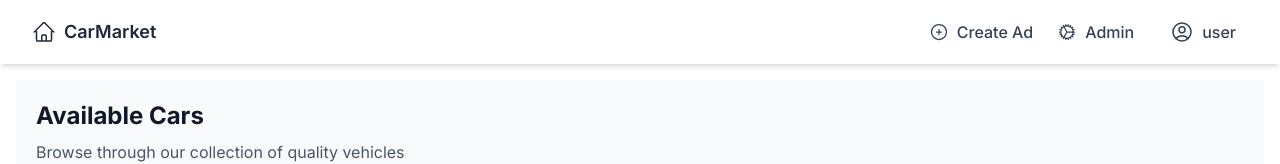
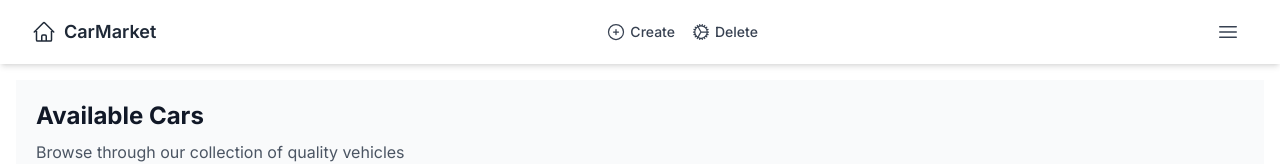
Before and after one commit to parnikamodi/car-dealership, a Next.js app: page / in a window 1280 px wide. Shown: the top 164 px of the page. Built offline with nearby package versions, Linux system fonts and the light colour scheme; no server answers; the database is empty; sample sign-in values are in the browser's storage.

Commit message:
updated delete option

```diff
--- a/src/components/layout/Navbar.tsx
+++ b/src/components/layout/Navbar.tsx
@@ -4,13 +4,14 @@ import { useAuth } from '@/hooks/useAuth'
 import Link from 'next/link'
 import { signOut } from 'firebase/auth'
 import { auth } from '@/lib/firebase/config'
-import { PlusCircleIcon, UserCircleIcon, CogIcon, HomeIcon } from '@heroicons/react/24/outline'
+import { PlusCircleIcon, UserCircleIcon, CogIcon, HomeIcon, Bars3Icon, XMarkIcon } from '@heroicons/react/24/outline'
 import { useState, useRef, useEffect } from 'react'
 import { usePathname, useRouter } from 'next/navigation'
 
 export default function Navbar() {
   const { user } = useAuth()
   const [isSettingsOpen, setIsSettingsOpen] = useState(false)
+  const [isMobileMenuOpen, setIsMobileMenuOpen] = useState(false)
   const [showPasswordModal, setShowPasswordModal] = useState(false)
   const [password, setPassword] = useState('')
   const [error, setError] = useState('')
@@ -20,8 +21,7 @@ export default function Navbar() {
   const router = useRouter()
   const isAdminPage = pathname === '/admin'
 
-  // Preset password
-  const ADMIN_PASSWORD = "admin123" // You can change this to any password you want
+  const ADMIN_PASSWORD = "admin123"
 
   useEffect(() => {
     function handleClickOutside(event: MouseEvent) {
@@ -61,10 +61,33 @@ export default function Navbar() {
     try {
       await signOut(auth)
       setIsSettingsOpen(false)
+      setIsMobileMenuOpen(false)
     } catch (error) {
       console.error('Logout error:', error)
     }
   }
+
+  const NavActions = () => (
+    <>
+      <Link
+        href="/create"
+        className="flex items-center gap-1 text-gray-700 hover:text-amber-600 font-medium transition-colors duration-200"
+      >
+        <PlusCircleIcon className="h-5 w-5" />
+        <span className="text-sm">Create</span>
+      </Link>
+
+      {!isAdminPage && (
+        <Link
+          href="/admin"
+          className="flex items-center gap-1 text-gray-700 hover:text-amber-600 font-medium transition-colors duration-200"
+        >
+          <CogIcon className="h-5 w-5" />
+          <span className="text-sm">Delete</span>
+        </Link>
+      )}
+    </>
+  )
 
   return (
     <>
@@ -82,56 +105,28 @@ export default function Navbar() {
               </Link>
             </div>
 
-            {/* Right side - Navigation Items */}
-            <div className="flex items-center gap-6">
+            {/* Center - Action Buttons (visible on all screens) */}
+            {user && (
+              <div className="flex items-center gap-4">
+                <NavActions />
+              </div>
+            )}
+
+            {/* Right side - User Menu/Login */}
+            <div className="flex items-center gap-4">
               {user ? (
-                <>
-                  <Link
-                    href="/create"
-                    className="flex items-center gap-2 text-gray-700 hover:text-amber-600 font-medium transition-colors duration-200"
+                <div className="flex items-center gap-2">
+                  <button
+                    onClick={() => setIsMobileMenuOpen(!isMobileMenuOpen)}
+                    className="p-2 text-gray-700 hover:text-amber-600 transition-colors duration-200"
                   >
-                    <PlusCircleIcon className="h-5 w-5" />
-                    <span>Create Ad</span>
-                  </Link>
-
-                  {!isAdminPage && (
-                    <Link
-                      href="/admin"
-                      className="flex items-center gap-2 text-gray-700 hover:text-amber-600 font-medium transition-colors duration-200"
-                    >
-                      <CogIcon className="h-5 w-5" />
-                      <span>Admin</span>
-                    </Link>
-                  )}
-
-                  <div ref={dropdownRef} className="relative">
-                    <button
-                      onClick={() => setIsSettingsOpen(!isSettingsOpen)}
-                      className="flex items-center gap-2 text-gray-700 hover:text-amber-600 transition-colors duration-200 py-2 px-3 rounded-md"
-                    >
-                      <UserCircleIcon className="h-6 w-6" />
-                      <span className="font-medium">{user.email?.split('@')[0]}</span>
-                    </button>
-
-                    {isSettingsOpen && (
-                      <div className="absolute right-0 mt-2 w-48 bg-white rounded-md shadow-lg py-1 ring-1 ring-black ring-opacity-5 z-50">
-                        <Link
-                          href="/account"
-                          className="block px-4 py-2 text-sm text-gray-700 hover:bg-gray-50 hover:text-amber-600 transition-colors duration-200"
-                          onClick={() => setIsSettingsOpen(false)}
-                        >
-                          Account Settings
-                        </Link>
-                        <button
-                          onClick={handleLogout}
-                          className="block w-full text-left px-4 py-2 text-sm text-red-600 hover:bg-gray-50 transition-colors duration-200"
-                        >
-                          Sign Out
-                        </button>
-                      </div>
+                    {isMobileMenuOpen ? (
+                      <XMarkIcon className="h-6 w-6" />
+                    ) : (
+                      <Bars3Icon className="h-6 w-6" />
                     )}
-                  </div>
-                </>
+                  </button>
+                </div>
               ) : (
                 <button
                   onClick={handleLoginClick}
@@ -144,12 +139,37 @@ export default function Navbar() {
             </div>
           </div>
         </div>
+
+        {/* Mobile menu - Only for user settings */}
+        {user && (
+          <div className={`${isMobileMenuOpen ? 'block' : 'hidden'}`}>
+            <div className="px-4 pt-2 pb-3 space-y-2 border-t">
+              <div className="flex items-center gap-2 px-3 py-2 text-gray-700">
+                <UserCircleIcon className="h-6 w-6" />
+                <span className="font-medium">{user.email?.split('@')[0]}</span>
+              </div>
+              <Link
+                href="/account"
+                className="block text-gray-700 hover:text-amber-600 font-medium transition-colors duration-200 px-3 py-2"
+                onClick={() => setIsMobileMenuOpen(false)}
+              >
+                Account Settings
+              </Link>
+              <button
+                onClick={handleLogout}
+                className="block w-full text-left text-red-600 hover:text-red-700 font-medium transition-colors duration-200 px-3 py-2"
+              >
+                Sign Out
+              </button>
+            </div>
+          </div>
+        )}
       </nav>
 
       {/* Password Modal */}
       {showPasswordModal && (
         <div className="fixed inset-0 bg-black bg-opacity-50 flex items-center justify-center z-50">
-          <div ref={modalRef} className="bg-white rounded-lg p-6 w-96">
+          <div ref={modalRef} className="bg-white rounded-lg p-6 w-96 mx-4">
             <h2 className="text-xl font-semibold mb-4">Enter Password</h2>
             <form onSubmit={handlePasswordSubmit}>
               <input
```
